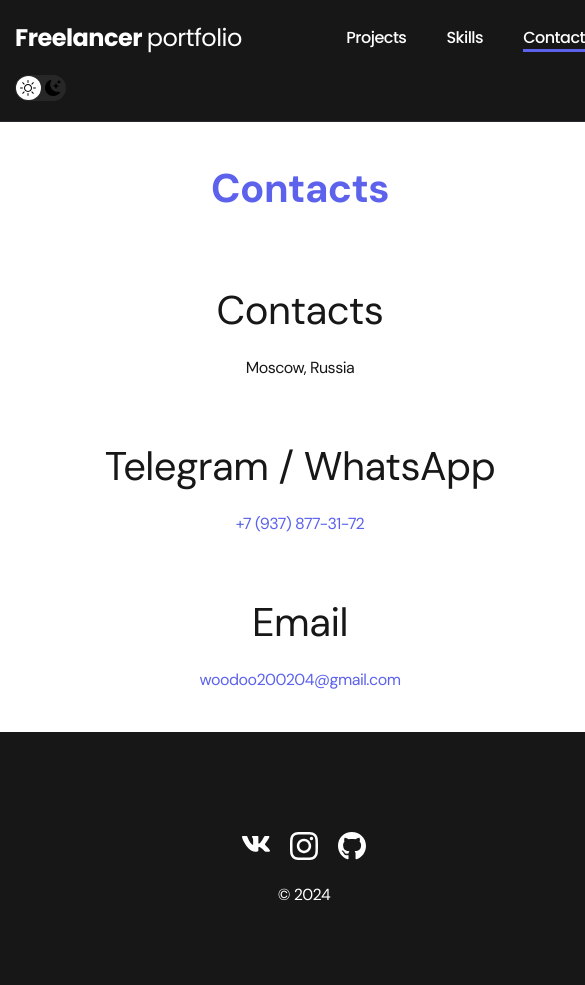
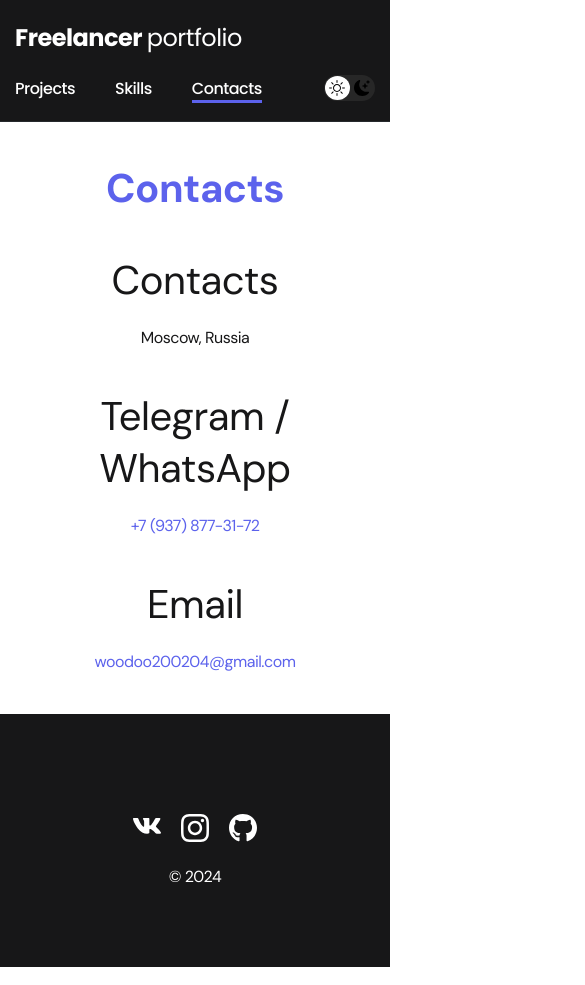
Before and after one commit to white14731/portfolio-artem, a plain HTML site: page contacts.html in a window 390 px wide. Shown: the top 985 px of the page, 585 px wide, since content can reach past the window. Drawn offline with Linux system fonts and the light colour scheme.

Commit message:
Update main.css

```diff
--- a/css/main.css
+++ b/css/main.css
@@ -398,15 +398,8 @@ html, body {
 }
 
 @media (max-width:425px) {
-    .nav_adaptive_item {
-        width: 38em;
-    }
-
-    .section {
-        display: flex;
-    }
-    .footer_adaptive_item {
-        width: 38em;
+    .content-list {
+        display: inline;
     }
 }
 
```
